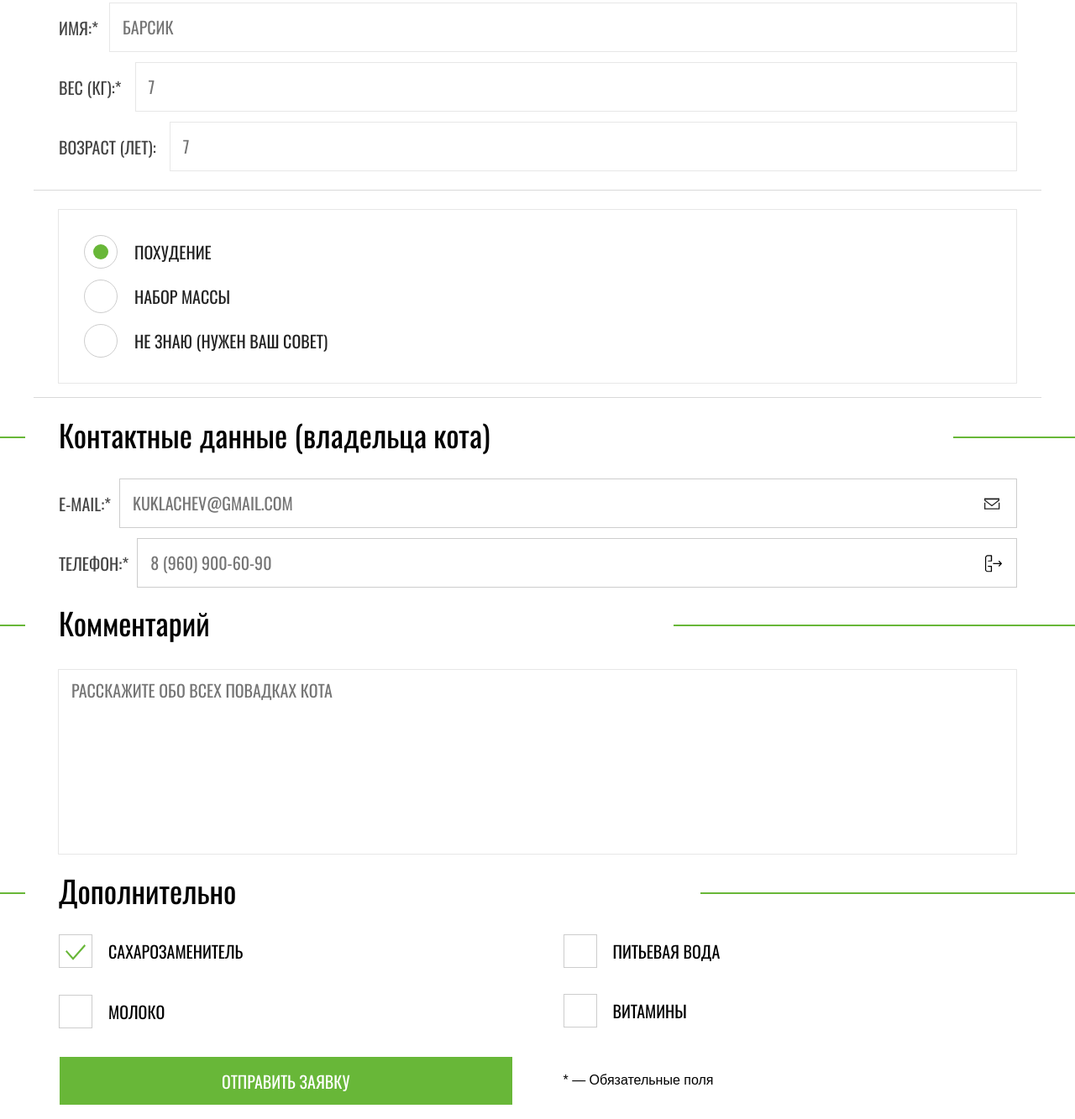
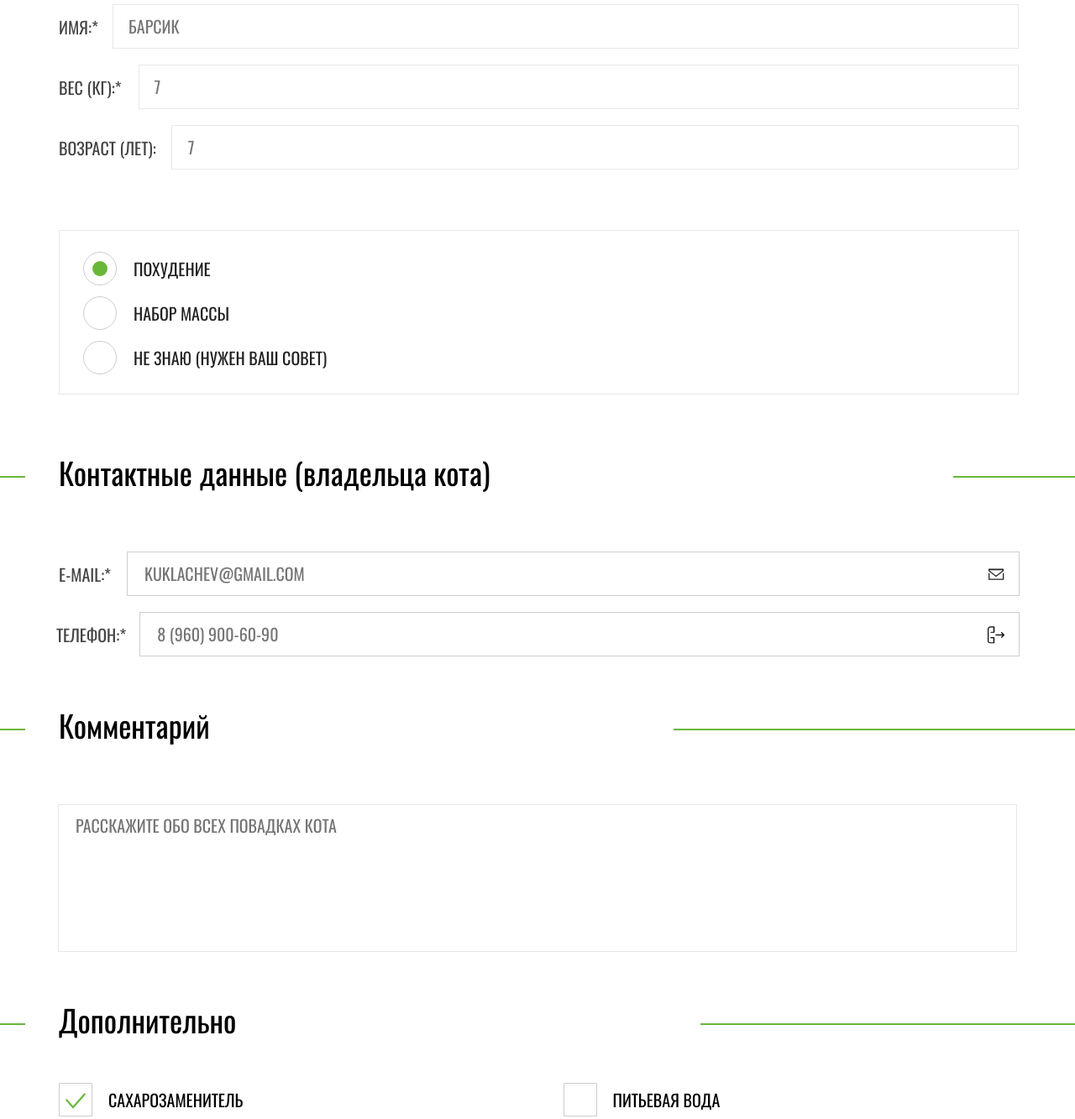
Before and after one commit to htmlacademy-adaptive/1739691-cat-energy-26, a website: page source/form.html in a window 1280 px wide. Shown: the part 375-1708 px from the top of the page at 84% size. Drawn offline with nearby package versions, Linux system fonts and the light colour scheme; files that its build step writes are made by us from their sources.

Commit message:
завершение стилизации страницы формы

```diff
--- a/source/form.html
+++ b/source/form.html
@@ -56,17 +56,17 @@
             <legend class="visually-hidden">Кошачьи данные</legend>
             <div class="details__item">
               <label class="details__item-name details__item-name--name" for="details-name">Имя:*</label>
-              <input class="details__item-text" type="text" name="details-name" id="form-name" placeholder="Барсик"
+              <input class="details__item-text details__item-text--name error" type="text" name="details-name" id="form-name" placeholder="Барсик"
                 required>
             </div>
             <div class="details__item">
               <label class="details__item-name details__item-name--weight" for="details-weight">Вес (кг):*</label>
-              <input class="details__item-text" type="number" name="details-weight" id="details-weight" placeholder="7"
+              <input class="details__item-text details__item-text--weight error" type="number" name="details-weight" id="details-weight" placeholder="7"
                 required>
             </div>
             <div class="details__item">
               <label class="details__item-name details__item-name--age" for="details-age">Возраст (лет):</label>
-              <input class="details__item-text error" type="number" name="details-age" id="details-age" placeholder="7">
+              <input class="details__item-text details__item-text--age error" type="number" name="details-age" id="details-age" placeholder="7">
             </div>
           </fieldset>
 
@@ -101,9 +101,9 @@
         <fieldset class="form__group form-contact">
           <legend class="form-contact__title section-title">Контактные данные (владельца кота)</legend>
           <div class="form-contact__item">
-            <label class="form-contact__item-name" for="email">E-mail:*</label>
-            <div class="form-contact__item-wrapper item-wrapper">
-              <input class="form-contact__input-detail" type="email" placeholder="kuklachev@gmail.com" name="email"
+            <label class="form-contact__item-name form-contact__item-name--email" for="email">E-mail:*</label>
+            <div class="form-contact__item-wrapper form-contact__item-wrapper--email">
+              <input class="form-contact__input-detail form-contact__input-detail--email" type="email" placeholder="kuklachev@gmail.com" name="email"
                 id="email" required>
 
               <svg class="form-contact__email-logo" width="19" height="14" viewBox="0 0 19 14" fill="none">
@@ -113,9 +113,9 @@
             </div>
           </div>
           <div class="form-contact__item">
-            <label class="form-contact__item-name" for="phone">Телефон:*</label>
-            <div class="form-contact__item-wrapper item-wrapper">
-              <input class="form-contact__input-detail" type="tel" placeholder="8 (960) 900-60-90" name="phone"
+            <label class="form-contact__item-name form-contact__item-name--phone" for="phone">Телефон:*</label>
+            <div class="form-contact__item-wrapper form-contact__item-wrapper--phone">
+              <input class="form-contact__input-detail form-contact__input-detail--phone" type="tel" placeholder="8 (960) 900-60-90" name="phone"
                 id="phone" required>
 
               <svg class="form-contact__phone-logo" width="20" height="21" viewBox="0 0 20 21" fill="none"
@@ -129,7 +129,7 @@
 
         <fieldset class="form__group form-comment">
           <legend class="form-comment__title section-title">Комментарий</legend>
-          <textarea class="form-comment__message" name="comment-message" id="comment-message" cols="35" rows="7"
+          <textarea class="form-comment__message" name="comment-message" id="comment-message" cols="35" rows="5"
             placeholder="Расскажите обо всех повадках кота"></textarea>
         </fieldset>
 
@@ -172,7 +172,7 @@
           </ul>
 
           <div class="form__item-wrapper">
-            <button class="form__button button" type="submit">Отправить заявку</button>
+            <button class="form__button button button--form-submit" type="submit">Отправить заявку</button>
 
             <p class="form__required-fields-text">* — Обязательные поля</p>
           </div>
--- a/source/sass/blocks/button.scss
+++ b/source/sass/blocks/button.scss
@@ -35,6 +35,14 @@
   }
 }
 
+@media (min-width: $tablet-width) {
+  .button {
+    &--form-submit{
+      padding: 16px 0;
+    }
+  }
+}
+
 @media (min-width: $desktop-width) {
   .button {
     margin: 0 3px 0 9px;
@@ -42,5 +50,11 @@
     &--extra-goods{
       margin: 0;
     }
+
+    &--form-submit{
+      padding: 13px 0;
+      line-height: 26px;
+      margin-right: 10px;
+    }
   }
 }
--- a/source/sass/blocks/header/site-list.scss
+++ b/source/sass/blocks/header/site-list.scss
@@ -79,7 +79,7 @@
     &--current::after {
       content: "";
       position: absolute;
-      bottom: 0;
+      bottom: 2px;
       width: 100%;
       height: 2px;
       right: 1px;
--- a/source/sass/blocks/main/details.scss
+++ b/source/sass/blocks/main/details.scss
@@ -47,21 +47,43 @@
   padding: 21px 0 32px;
 }
 
-@media (min-width: $tablet-width) {}
+@media (min-width: $tablet-width) {
+  .details__item {
+    margin: 0 -2px 21px 0;
+    gap: 18px;
+  }
+
+  .details__item-text {
+    padding: 10px 10px 11px 18px;
+
+    &--age{
+      margin-left: -2px;
+      padding-left: 19px;
+    }
+  }
+}
 
 @media (min-width: $desktop-width) {
   .details {
     display: grid;
-    gap: 20px;
+    gap: 21px;
+    margin: 0 4px 0 1px;
   }
 
   .details__item {
     display: flex;
-    gap: 12px;
+    gap: 18px;
     margin-bottom: 0;
   }
 
+  .details__item-name {
+    margin-top: -1px;
+  }
+
   .details__item-text {
-    padding: 11px 0 11px 19px;
+
+    &--age{
+      padding-left: 16px;
+    }
   }
 }
--- a/source/sass/blocks/main/form-additionally.scss
+++ b/source/sass/blocks/main/form-additionally.scss
@@ -26,8 +26,6 @@
   padding-bottom: 34px;
   display: grid;
   gap: 13px;
-
-
 }
 
 .form-additionally__item {
@@ -72,18 +70,9 @@
   display: grid;
 }
 
-.form__required-fields-text {
-  text-align: center;
-  font-family: 'Arial';
-  font-size: 14px;
-  line-height: 16px;
-  margin: 20px 0 21px;
-
-}
-
 @media (min-width: $tablet-width) {
-
   .form-additionally__title {
+    padding: 0 0 57px;
 
     &::before {
       position: absolute;
@@ -93,7 +82,7 @@
       width: 30px;
       height: 2px;
       left: -70px;
-      top: 20px;
+      top: 22px;
     }
 
     &::after {
@@ -104,7 +93,7 @@
       width: 446px;
       height: 2px;
       right: -70px;
-      top: 20px;
+      top: 22px;
     }
   }
 
@@ -112,6 +101,7 @@
     display: grid;
     grid-template-columns: 1fr 1fr;
     gap: 32px 61px;
+    padding-bottom: 54px;
   }
 
   .form-additionally__control {
@@ -141,13 +131,6 @@
   .form__button {
     font-size: inherit;
     margin-left: 1px;
-
-  }
-
-  .form__required-fields-text {
-    font-size: 16px;
-    line-height: 16px;
-    text-align: left;
   }
 }
 
@@ -162,7 +145,7 @@
       width: 70px;
       height: 2px;
       left: -110px;
-      top: 20px;
+      top: 23px;
     }
 
     &::after {
@@ -173,11 +156,17 @@
       width: 1078px;
       height: 2px;
       right: -110px;
-      top: 20px;
+      top: 23px;
     }
+  }
+
+  .form-additionally__control {
+    padding: 7px 0 5px 59px
   }
 
   .form-additionally__list {
     grid-template-columns: 1fr 1fr 1fr 1fr;
+    gap: 79px;
+    padding-bottom: 60px;
   }
 }
--- a/source/sass/blocks/main/form-comment.scss
+++ b/source/sass/blocks/main/form-comment.scss
@@ -1,5 +1,3 @@
-.form-comment {}
-
 .form-comment__title {
   padding: 0 0 38px;
   width: 100%;
@@ -33,6 +31,9 @@
 
 @media (min-width: $tablet-width) {
   .form-comment__title {
+    padding: 33px 0 0;
+    width: 100%;
+    margin: 0 0 77px;
 
     &::before {
       position: absolute;
@@ -42,7 +43,7 @@
       width: 30px;
       height: 2px;
       left: -70px;
-      top: 20px;
+      top: 55px;
     }
 
     &::after {
@@ -53,8 +54,14 @@
       width: 478px;
       height: 2px;
       right: -70px;
-      top: 20px;
+      top: 55px;
     }
+  }
+
+  .form-comment__message {
+    padding: 9px 12px 0 20px;
+    min-height: 174px;
+    margin-bottom: 47px;
   }
 }
 
@@ -69,7 +76,7 @@
       width: 70px;
       height: 2px;
       left: -110px;
-      top: 20px;
+      top: 53px;
     }
 
     &::after {
@@ -80,7 +87,12 @@
       width: 1108px;
       height: 2px;
       right: -110px;
-      top: 20px;
+      top: 53px;
     }
   }
+
+  .form-comment__message {
+    padding: 8px 12px 0 20px;
+    margin-bottom: 58px;
+  }
 }
--- a/source/sass/blocks/main/form-contact.scss
+++ b/source/sass/blocks/main/form-contact.scss
@@ -62,6 +62,8 @@
 
 @media (min-width: $tablet-width) {
   .form-contact__title {
+    padding: 0;
+    margin: 0 0 77px;
 
     &::before {
       position: absolute;
@@ -70,7 +72,7 @@
       width: 30px;
       height: 2px;
       left: -70px;
-      top: 20px;
+      top: 22px;
     }
 
     &::after {
@@ -80,18 +82,41 @@
       width: 145px;
       height: 2px;
       right: -70px;
-      top: 20px;
+      top: 22px;
+    }
+  }
+
+    .form-contact__item{
+      gap: 14px;
+      padding-bottom: 0;
+      margin-bottom: 21px;
+    }
+
+    .form-contact__item-name{
+      &--phone{
+        margin-left: -3px;
+      }
+    }
+
+  .form-contact__input-detail {
+    padding: 10px 40px 11px 20px;
+    margin: 0 -3px 0 0;
+
+    &--email{
+      margin-left: 6px;
+    }
+
+    &--phone{
+      margin-left: 3px;
     }
   }
 
   .form-contact__email-logo {
-    position: absolute;
-    right: 19px;
+    right: 14px;
   }
 
   .form-contact__phone-logo {
-    position: absolute;
-    right: 17px;
+    right: 14px;
   }
 }
 
@@ -99,9 +124,11 @@
   .form-contact {
     grid-template-columns: 1fr 1fr;
     gap: 78px;
+    margin-top: 0;
   }
 
   .form-contact__title {
+    margin: 0 0 76px;
 
     &::before {
       position: absolute;
@@ -123,4 +150,28 @@
       top: 20px;
     }
   }
+
+  .form-contact__item{
+    gap: 20px;
+    margin: 0 0 36px 1px;
+  }
+
+  .form-contact__input-detail {
+    margin: 0 2px 0 0;
+
+    &--phone{
+      padding-left: 16px;
+    }
+  }
+
+  .form-contact__email-logo{
+    right: 19px;
+    top: calc(50% - 8px);
+  }
+
+  .form-contact__phone-logo{
+    right: 17px;
+    top: calc(50% - 12px);
+  }
+
 }
--- a/source/sass/blocks/main/form.scss
+++ b/source/sass/blocks/main/form.scss
@@ -28,6 +28,14 @@
   display: block;
 }
 
+.form__required-fields-text {
+  text-align: center;
+  font-family: 'Arial';
+  font-size: 14px;
+  line-height: 16px;
+  margin: 20px 0 21px;
+}
+
 @media (min-width: $tablet-width) {
   .form {
     font-size: 20px;
@@ -35,22 +43,32 @@
   }
 
   .form__title {
-    padding: 39px 0 54px 40px;
+    padding: 41px 0 54px 39px;
   }
 
   .form__descripton {
     padding: 0 0 0 40px;
     width: 370px;
+    font-size: 20px;
   }
 
   .form__program-selection {
-    padding: 66px 40px 72px;
+    margin: 66px 40px 62px;
+  }
+
+  .form__required-fields-text {
+    font-size: 16px;
+    line-height: 16px;
+    text-align: left;
+    margin: 0;
+    align-self: center;
+    padding-bottom: 4px;
   }
 }
 
 @media (min-width: $desktop-width) {
   .form__title {
-    padding: 39px 0 54px;
+    padding: 49px 0 54px;
   }
 
   .form__descripton {
@@ -59,17 +77,23 @@
   }
 
   .form__program-selection {
-    padding: 66px 0 72px;
+    margin: 66px 0 83px;
   }
 
   .form__details-wrapper {
     display: grid;
     grid-template-columns: 1fr 1fr;
     gap: 80px;
+    margin-bottom: 69px;
   }
 
   .form__group {
     padding: 0;
     display: block;
   }
+
+  .form__required-fields-text {
+    margin: 0 0 0 10px;
+    padding-bottom: 0;
+  }
 }
--- a/source/sass/blocks/main/program-type.scss
+++ b/source/sass/blocks/main/program-type.scss
@@ -73,9 +73,21 @@
 }
 
 @media (min-width: $tablet-width) {
+  .program-type {
+    padding: 42px 0 0;
+    margin: 0 -2px 51px 1px;
+
+    &::before{
+      display: none;
+    }
+
+    &::after{
+      display: none;
+    }
+  }
 
   .program-type__list {
-    padding: 30px;
+    padding: 25px 28px 23px;
     outline: 1px solid $basic-gray-4;
   }
 
@@ -104,9 +116,10 @@
 @media (min-width: $desktop-width) {
   .program-type {
     padding: 0;
+    margin: 0;
   }
 
   .program-type__list {
-    padding: 25px 30px;
+    padding: 25px 30px 25px 28px;
   }
 }
```
